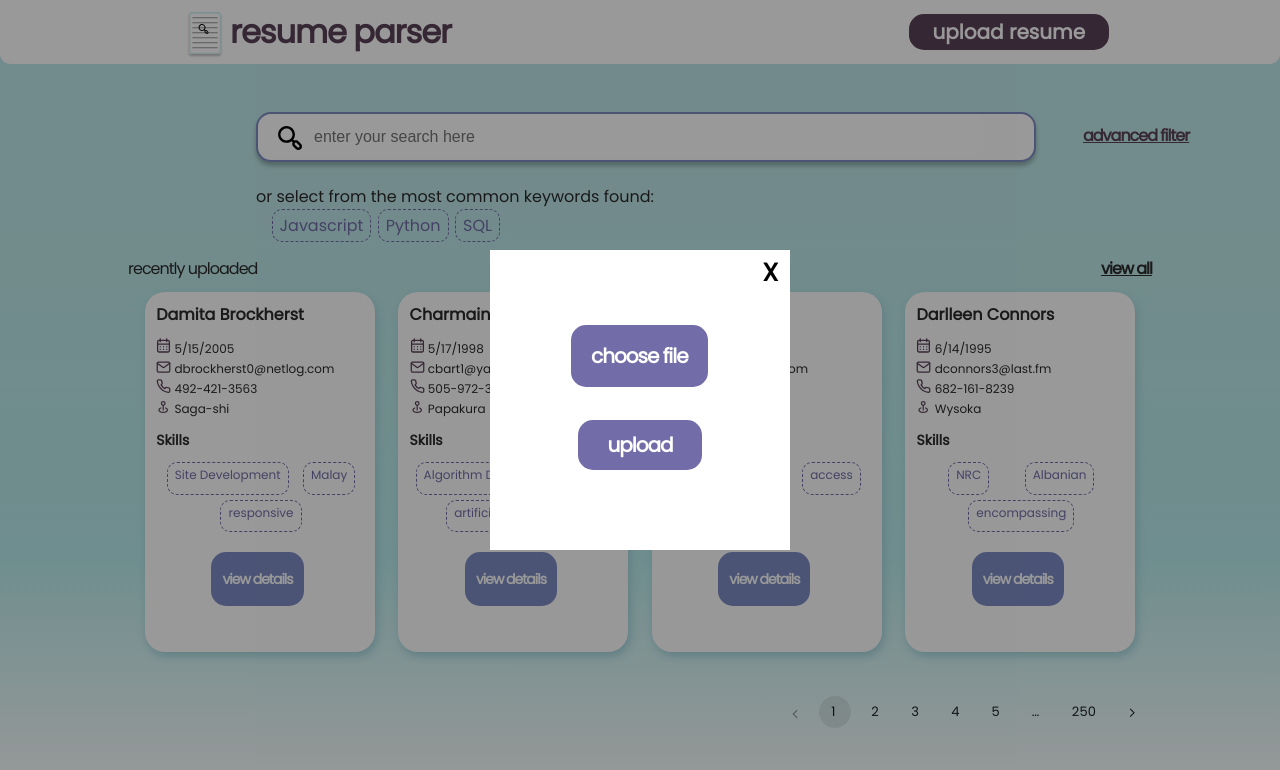
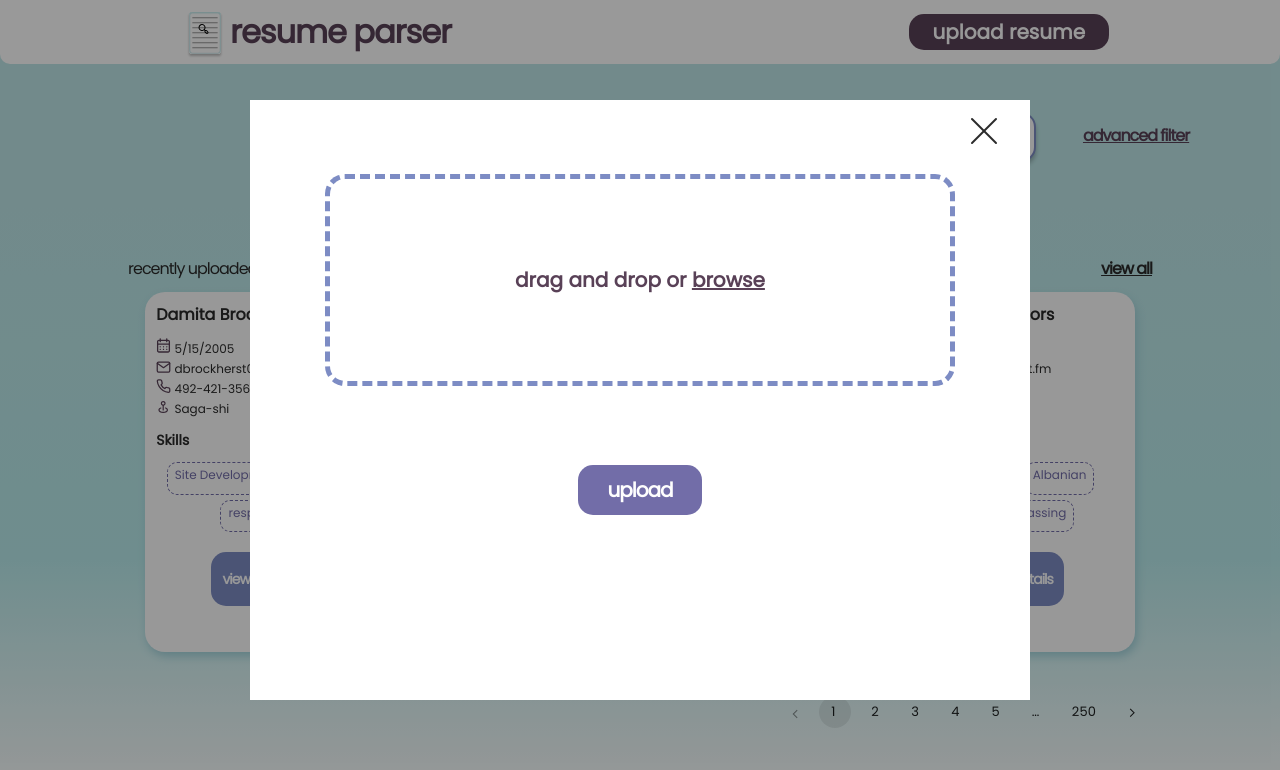
Before and after one commit to RRay6/react-resume-dashboard, a React (Create React App) app: page / in a window 1280 px wide. Both pictures are taken after a click on the button "upload resume". Shown: the top 770 px of the page. Built offline with nearby package versions, Linux system fonts and the light colour scheme.

Commit message:
New resume upload UI

```diff
--- a/package.json
+++ b/package.json
@@ -10,6 +10,7 @@
     "firebase": "^9.9.2",
     "react": "^18.2.0",
     "react-dom": "^18.2.0",
+    "react-dropzone": "^14.2.2",
     "react-modal": "^3.15.1",
     "react-scripts": "5.0.1",
     "react-toastify": "^9.0.8",
--- a/src/App.css
+++ b/src/App.css
@@ -67,8 +67,8 @@
 
 .uploadModal {
   position: fixed;
-  width: 300px;
-  height: 300px;
+  width: 780px;
+  height: 600px;
   top: 50%;
   left: 50%;
   transform: translate(-50%, -50%);
@@ -85,24 +85,19 @@
   background: rgba(0, 0, 0, 0.4);
 }
 
-/* hide the original file input */
-.uploadChooseFile {
-  width: 0.1px;
-  height: 0.1px;
-  opacity: 0;
-  overflow: hidden;
+.uploadPromptDefault {
   position: absolute;
-  z-index: -1;
-}
-
-/* selects the first label element placed after .uploadChooseFile */
-.uploadChooseFile+label {
-  position: absolute;
-  top: 25%;
-  left: 27%;
-  background: #726DA8;
-  border: none;
-  border-radius: 15px;
+  display: flex;
+  justify-content: center;
+  align-items: center;
+  width: 580px;
+  height: 162px;
+  top: 30%;
+  left: 50%;
+  transform: translate(-50%, -50%);
+  background: none;
+  border: 5px dashed #7D8CC4;
+  border-radius: 20px;
 
   /* Text */
   padding: 20px;
@@ -110,13 +105,43 @@
   font-weight: 800;
   font-size: 20px;
   line-height: 22px;
-  letter-spacing: -1px;
   text-transform: lowercase;
-  color: #FEFEFE;
+  color: #594157;
 }
 
-.uploadChooseFile+label:hover {
-  background: #d730c9;
+.uploadPromptDefault:hover {
+  border: 5px dashed #d730c9;
+  color: #d730c9;
+  cursor: pointer;
+}
+
+.uploadPromptSelected {
+  position: absolute;
+  display: flex;
+  justify-content: center;
+  align-items: center;
+  width: 580px;
+  height: 162px;
+  top: 30%;
+  left: 50%;
+  transform: translate(-50%, -50%);
+  background: none;
+  border: 5px solid #594157;
+  border-radius: 20px;
+
+  /* Text */
+  padding: 20px;
+  font-family: 'Poppins';
+  font-weight: 800;
+  font-size: 20px;
+  line-height: 22px;
+  text-transform: lowercase;
+  color: #594157;
+}
+
+.uploadPromptSelected:hover {
+  border: 5px solid #d730c9;
+  color: #d730c9;
   cursor: pointer;
 }
 
--- a/src/App.js
+++ b/src/App.js
@@ -18,8 +18,8 @@ function App() {
 
   // onClick handler for testing
   const testClick = (e) => {
-    e.preventDefault();
-    toast("Wow so easy !");
+    e.preventDefault()
+    toast("Wow so easy !")
   }
 
   // For pagination
@@ -51,8 +51,7 @@ function App() {
         onRequestClose={() => setModalIsOpen(false)}
       >
         {/* Upload2firebase component is the resume submission UI */}
-        <Upload2firebase />
-        <button className="uploadCloseBtn" onClick={() => setModalIsOpen(false)}>X</button>
+        <Upload2firebase closeModal={() => setModalIsOpen(false)}/>
       </Modal>
 
       {/* Search bar div with: invisible input form + search button */}
--- /dev/null
+++ b/src/components/UploadPrompt.js
@@ -0,0 +1,20 @@
+import React from 'react'
+
+export default function UploadPrompt({ file }) {
+
+  if (!file) {
+    return (
+      <div className='uploadPromptDefault'>
+        <span>drag and drop or <u>browse</u> </span>
+      </div>
+    )
+  } else if (file.length > 1) {
+    return (
+      <div className='uploadPromptSelected'>{file.length} files selected</div>
+    )
+  } else {
+    return (
+      <div className='uploadPromptSelected'>{file[0].name}</div>
+    )
+  }
+}
--- a/src/components/upload2Firebase.js
+++ b/src/components/upload2Firebase.js
@@ -1,45 +1,45 @@
 import { storage } from "./config/firebaseConfig.js";
-import { getDownloadURL, ref, uploadBytesResumable } from "firebase/storage";
-import React, { useState } from "react";
+import { ref, uploadBytesResumable } from "firebase/storage";
+import React, { useState, useCallback } from "react";
+import { toast } from 'react-toastify';
+import { useDropzone } from "react-dropzone";
+import UploadPrompt from "./UploadPrompt.js"
+import { closeIcon } from "../images/imageindex"
 
-function Upload2firebase() {
-    const [file, setFile] = useState("");
-
-    // progress
-    const [percent, setPercent] = useState(0);
-
-    // Handle file upload event and update state
-    function handleChange(event) {
-        setFile(event.target.files[0]);
-    }
+function Upload2firebase({ closeModal }) {
+    const [file, setFile] = useState("")
 
     const handleUpload = () => {
         if (!file) {
-            alert("Please upload an file first!");
+            alert("Please upload an file first!")
+            return
         }
+        toast("Upload Success!")
 
-        const storageRef = ref(storage, `/resumes/${file.name}`);
+        // Receives the storage reference and the file to upload.
+        // Only uploads one file currently
+        const storageRef = ref(storage, `/resumes/${file[0].name}`)
+        const uploadTask = uploadBytesResumable(storageRef, file[0])
 
-        // progress can be paused and resumed. It also exposes progress updates.
-        // Receives the storage reference and the file to upload.
-        const uploadTask = uploadBytesResumable(storageRef, file);
+        setFile("")
+    }
 
-        uploadTask.on(
+    // when file is selected, set file state to that of the selected files
+    const onDropAccepted = useCallback((acceptedFiles) => {
+        setFile(acceptedFiles)
+    })
 
-            () => {
-                // download url
-                getDownloadURL(uploadTask.snapshot.ref).then((url) => {
-                    console.log(url);
-                });
-            }
-        );
-    };
+    const { getRootProps, getInputProps, acceptedFiles } = useDropzone({ onDropAccepted })
 
     return (
         <div>
-            <input className="uploadChooseFile" id="fileInputId" type={"file"} onChange={handleChange} />
-            <label htmlFor="fileInputId">Choose File</label>
+            {/* dropzone component used for drag and drop files, acceptedFiles is [] of selected files */}
+            <div {...getRootProps({ className: "dropzone" })}>
+                <input className="input-zone" {...getInputProps()} />
+                <UploadPrompt file={file} />
+            </div>
             <button onClick={handleUpload} className="uploadSubmitBtn">Upload</button>
+            <button className="uploadCloseBtn" onClick={closeModal}><img src={closeIcon}></img></button>
         </div>
     );
 }
--- a/src/images/imageindex.js
+++ b/src/images/imageindex.js
@@ -5,6 +5,7 @@ import resumeDate from './resumeDate.svg'
 import resumeEmail from './resumeEmail.svg'
 import resumeNumber from './resumeNumber.svg'
 import resumePhone from './resumePhone.svg'
+import closeIcon from './closeIcon.svg'
 
 export {
   mainLogo,
@@ -13,5 +14,6 @@ export {
   resumeDate,
   resumeEmail,
   resumeNumber,
-  resumePhone
+  resumePhone,
+  closeIcon
 }
```
Also changed, not shown: src/images/closeIcon.svg (added), 1 other file (tests, documents, lock files or other folders).
